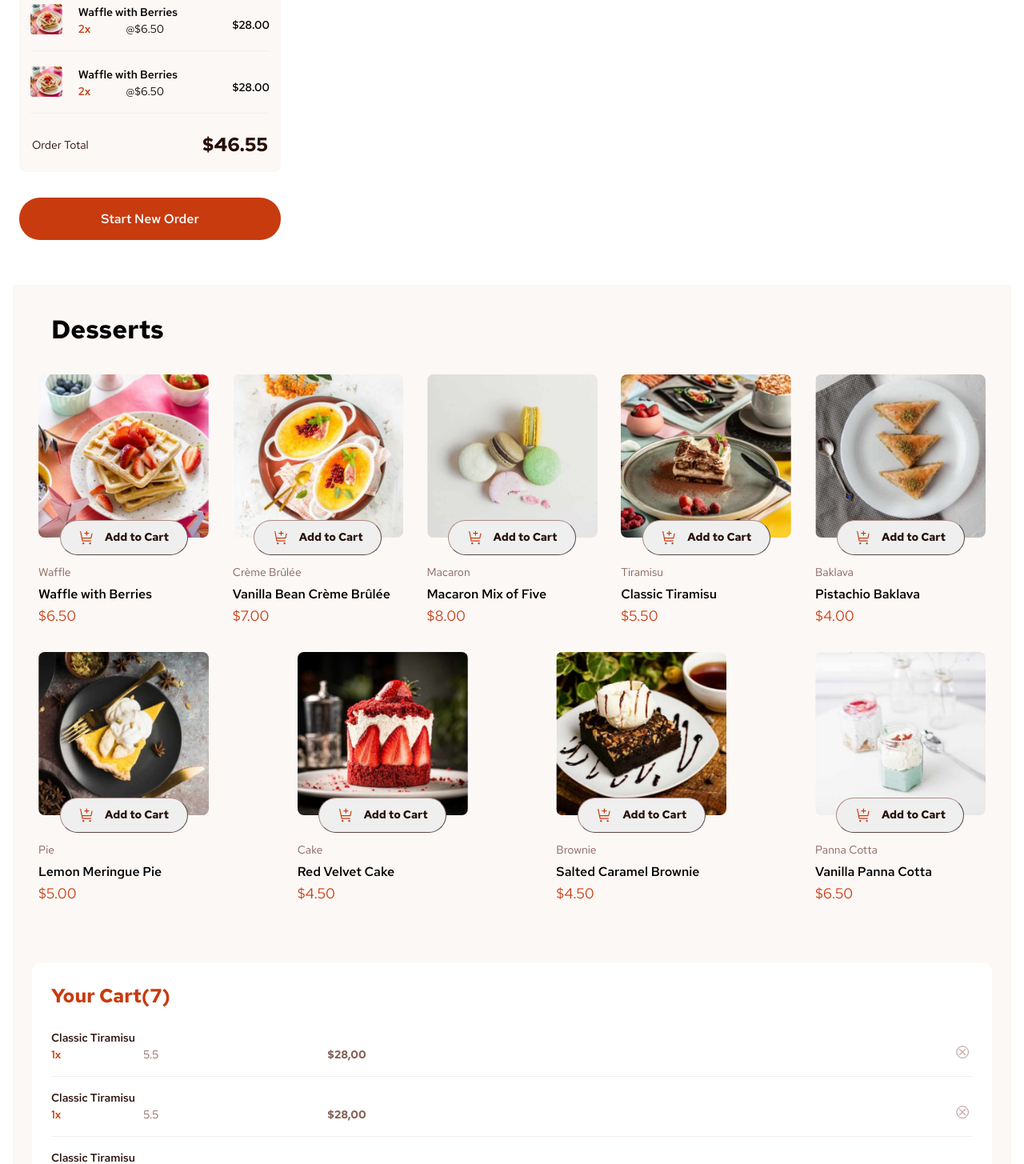
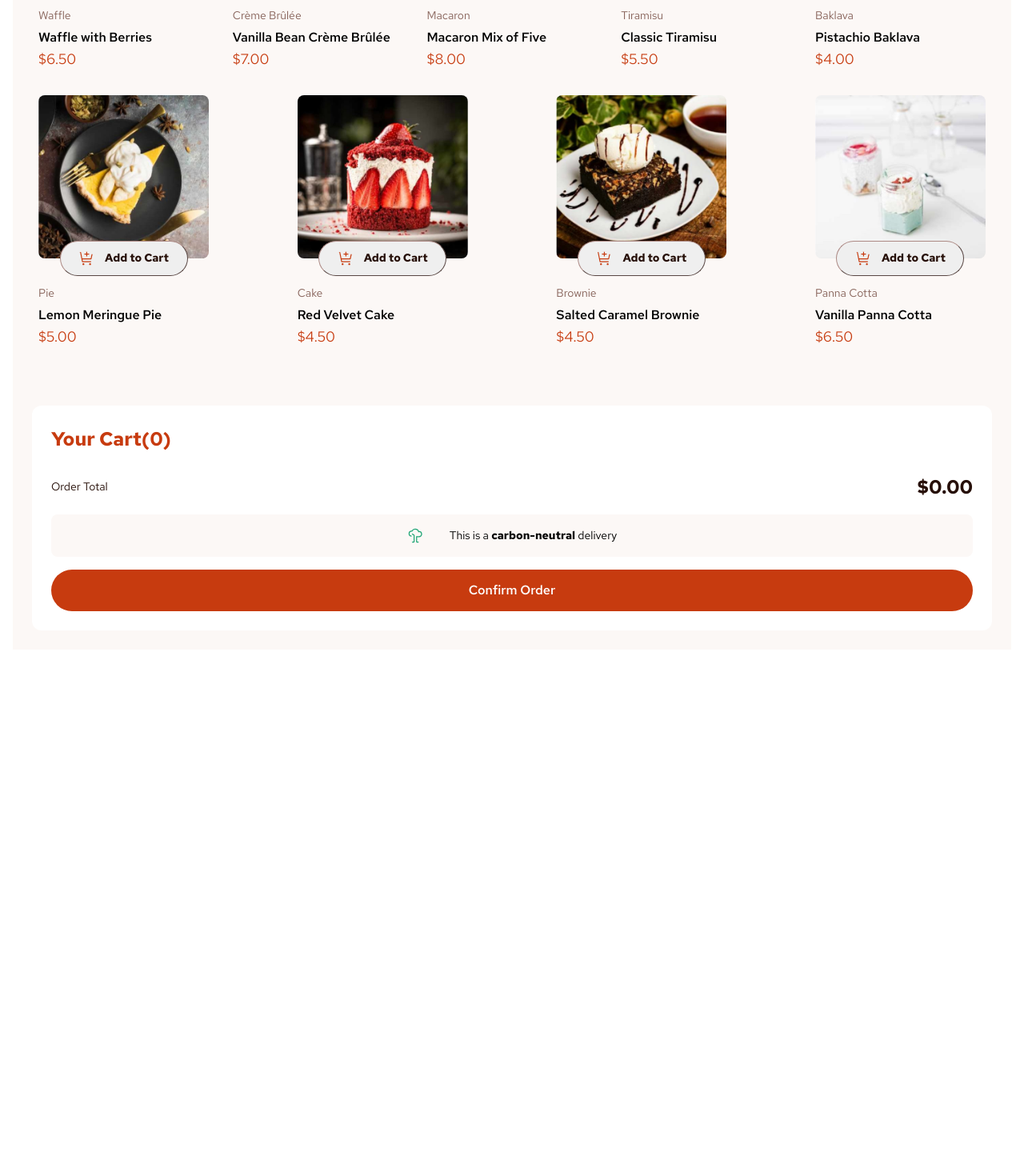
Before and after one commit to clickglue/product-list-react, a React (Vite) app: page / in a window 1280 px wide. Shown: the part 340-1795 px from the top of the page at 80% size. After the commit the page ends 1152 px from the top, so only its background shows below. Built offline with nearby package versions, Linux system fonts and the light colour scheme.

Commit message:
Added functionality

```diff
--- a/src/App.jsx
+++ b/src/App.jsx
@@ -1,11 +1,9 @@
 import styles from "/src/App.module.css";
-import Mobile from "./pages/mobile";
-import Modal from "./pages/Modal";
+import Mobile from "./pages/Mobile";
 
 function App() {
   return (
     <main className={styles.app}>
-      <Modal></Modal>
       <Mobile></Mobile>
     </main>
   );
--- a/src/components/AddToCart/AddToCart.jsx
+++ b/src/components/AddToCart/AddToCart.jsx
@@ -1,14 +1,49 @@
+import { useState, useEffect } from "react";
 import styles from "./AddToCart.module.css";
+import PropTypes from "prop-types";
 
-function AddToCart() {
+function AddToCart({ itemData, onDataChange }) {
+  AddToCart.propTypes = {
+    itemData: PropTypes.object.isRequired,
+    onDataChange: PropTypes.func.isRequired,
+  };
+  const [quantity, setQuantity] = useState(itemData.quantity);
+
+  function handleMinus() {
+    if (quantity == 1) {
+      setQuantity(0);
+      itemData.quantity=0
+      itemData.itemTotal=0
+      onDataChange(itemData);
+    } else {
+      setQuantity(quantity - 1);
+      itemData.quantity=quantity-1
+      itemData.itemTotal=(quantity-1)*itemData.price
+      onDataChange(itemData);
+    }
+  }
+  function handlePlus() {
+    setQuantity(quantity + 1);
+    itemData.quantity=quantity+1
+    itemData.itemTotal=(quantity+1)*itemData.price
+    onDataChange(itemData);
+  }
+
   return (
     <main className={styles.addToCart}>
-      <button className={styles.button1}>
+      <button
+        className={styles.button1}
+        style={{ display: quantity == 0 ? "flex" : "none" }}
+        onClick={handlePlus}
+      >
         <img src="/src/assets/images/icon-add-to-cart.svg" alt="Add to cart" />
         <h1>Add to Cart</h1>
       </button>
-      <button className={styles.button2}>
-        <div className={styles.minusSign}>
+      <button
+        className={styles.button2}
+        style={{ display: quantity == 0 ? "none" : "flex" }}
+      >
+        <div className={styles.minusSign} onClick={handleMinus}>
           <img
             className={styles.img1}
             src="/src/assets/images/icon-circle.svg"
@@ -20,8 +55,8 @@ function AddToCart() {
             alt="Minus"
           />
         </div>
-        <h1>1</h1>
-        <div className={styles.plusSign}>
+        <h1>{quantity}</h1>
+        <div className={styles.plusSign} onClick={handlePlus}>
           <img
             className={styles.img1}
             src="/src/assets/images/icon-circle.svg"
--- a/src/components/Cart/Cart.jsx
+++ b/src/components/Cart/Cart.jsx
@@ -1,22 +1,51 @@
 import styles from "/src/components/Cart/Cart.module.css";
 import Order from "/src/components/Order/Order";
 
-function Cart() {
+function Cart({ cartData, onDataChange, onConfirm }) {
+  function calcultateTotal() {
+    var total = 0;
+    cartData.map((item) => {
+      if (item.quantity != 0) {
+        total = total + item.itemTotal;
+      }
+    });
+    return total;
+  }
+  function calcultateItems() {
+    var total = 0;
+    cartData.map((item) => {
+      if (item.quantity != 0) {
+        total = total + 1;
+      }
+    });
+    return total;
+  }
+
+
   return (
     <article className={styles.cart}>
       <header>
-        <h1>Your Cart(7)</h1>
+        <h1>Your Cart({calcultateItems()})</h1>
       </header>
       <main>
         <div className={styles.orderContainer}>
-          <Order></Order>
-          <Order></Order>
-          <Order></Order>
+        {cartData.map((item) =>
+          item.quantity != 0 ? (
+            <Order itemData={item} onDataChange={onDataChange}></Order>
+          ) : (
+            ""
+          )
+        )}
         </div>
 
         <div className={styles.total}>
           <h2>Order Total</h2>
-          <p>$46.55</p>
+          <p>
+            {new Intl.NumberFormat("en-US", {
+              style: "currency",
+              currency: "USD",
+            }).format(calcultateTotal())}
+          </p>
         </div>
         <div className={styles.carbon}>
           <img
@@ -27,7 +56,7 @@ function Cart() {
             This is a <strong>carbon-neutral</strong> delivery
           </p>
         </div>
-        <button>
+        <button onClick={onConfirm}>
           <h2>Confirm Order</h2>
         </button>
       </main>
--- a/src/components/Item/Item.jsx
+++ b/src/components/Item/Item.jsx
@@ -2,9 +2,10 @@ import styles from "./Item.module.css";
 import PropTypes from "prop-types";
 import AddToCart from "../AddToCart/AddToCart";
 
-function Item({ itemData }) {
+function Item({ itemData, onDataChange }) {
   Item.propTypes = {
     itemData: PropTypes.object.isRequired,
+    onDataChange: PropTypes.func.isRequired
   };
 
   return (
@@ -14,7 +15,7 @@ function Item({ itemData }) {
         <source srcSet={itemData.image.tablet} media="(min-width: 768px)" />
         <img src={itemData.image.mobile} alt={`Picture of ${itemData.name}`} />
       </picture>
-      <AddToCart />
+      <AddToCart itemData={itemData} onDataChange={onDataChange}/>
       <section className={styles.content}>
         <h1>{itemData.category}</h1>
         <h2>{itemData.name}</h2>
--- /dev/null
+++ b/src/components/Modal/Modal.jsx
@@ -0,0 +1,49 @@
+import styles from "/src/components/Modal/Modal.module.css";
+import OrderSummary from "/src/components/OrderSummary/OrderSummary";
+
+function Modal({ cartData, onCloseModal }) {
+  function calcultateTotal() {
+    var total = 0;
+    cartData.map((item) => {
+      if (item.quantity != 0) {
+        total = total + item.itemTotal;
+      }
+    });
+    return total;
+  }
+  return (
+    <main className={styles.modal}>
+      <img
+        src="/src/assets/images/icon-order-confirmed.svg"
+        alt="Order confirmed!"
+      />
+      <h1>Order Confirmed</h1>
+      <h3>We hope you enjoy your food!</h3>
+      <div className={styles.orderSummary}>
+        {cartData.map((item) =>
+          item.quantity != 0 ? (
+            <OrderSummary itemData={item}></OrderSummary>
+          ) : (
+            ""
+          )
+        )}
+        <div>
+          <div className={styles.total}>
+            <h2>Order Total</h2>
+            <p>
+              {new Intl.NumberFormat("en-US", {
+                style: "currency",
+                currency: "USD",
+              }).format(calcultateTotal())}
+            </p>
+          </div>
+        </div>
+      </div>
+      <button onClick={onCloseModal}>
+        <h2>Start New Order</h2>
+      </button>
+    </main>
+  );
+}
+
+export default Modal;
--- a/src/components/Order/Order.jsx
+++ b/src/components/Order/Order.jsx
@@ -1,26 +1,26 @@
 import styles from "/src/components/Order/Order.module.css";
 
-const data = {
-  image: {
-    thumbnail: "./assets/images/image-tiramisu-thumbnail.jpg",
-    mobile: "./assets/images/image-tiramisu-mobile.jpg",
-    tablet: "./assets/images/image-tiramisu-tablet.jpg",
-    desktop: "./assets/images/image-tiramisu-desktop.jpg",
-  },
-  name: "Classic Tiramisu",
-  category: "Tiramisu",
-  price: 5.5,
-};
+function Order({ itemData, onDataChange }) {
 
-function Order() {
+  function reset() {
+    itemData.quantity=0
+    onDataChange(itemData);
+    console.log('reset')
+  }
+
   return (
     <main className={styles.order}>
       <div className={styles.orderGrid}>
-        <h1>{data.name}</h1>
-        <h2 className={styles.orderAmount}>1x</h2>
-        <h2 className={styles.itemPrice}>{data.price}</h2>
-        <h2 className={styles.orderTotal}>$28,00</h2>
-        <div className={styles.removeSign}>
+        <h1>{itemData.name}</h1>
+        <h2 className={styles.orderAmount}>{itemData.quantity}x</h2>
+        <h2 className={styles.itemPrice}>{itemData.price}</h2>
+        <h2 className={styles.orderTotal}>
+          {new Intl.NumberFormat("en-US", {
+            style: "currency",
+            currency: "USD",
+          }).format(itemData.itemTotal)}
+        </h2>
+        <div className={styles.removeSign} onClick={reset}>
           <img
             className={styles.img1}
             src="/src/assets/images/icon-circle-grey.svg"
--- a/src/components/OrderSummary/OrderSummary.jsx
+++ b/src/components/OrderSummary/OrderSummary.jsx
@@ -1,20 +1,6 @@
 import styles from "/src/components/OrderSummary/OrderSummary.module.css";
 
-const itemData = {
-  image: {
-    thumbnail: "/src/assets/images/image-waffle-thumbnail.jpg",
-    mobile: "/src/assets/images/image-waffle-mobile.jpg",
-    tablet: "/src/assets/images/image-waffle-tablet.jpg",
-    desktop: "/src/assets/images/image-waffle-desktop.jpg",
-  },
-  name: "Waffle with Berries",
-  category: "Waffle",
-  price: 6.5,
-  itemTotal: 28.0,
-  quantity: 2,
-};
-
-function OrderSummary() {
+function OrderSummary({itemData}) {
   return (
     <main className={styles.orderSummary}>
       <img src={itemData.image.thumbnail} alt={itemData.name} />
--- a/src/pages/Mobile.jsx
+++ b/src/pages/Mobile.jsx
@@ -1,18 +1,48 @@
+import { useState } from "react";
 import styles from "/src/pages/Mobile.module.css";
 import Item from "/src/components/Item/Item";
+import Modal from "/src/components/Modal/Modal";
 import Cart from "/src/components/Cart/Cart";
 import data from "/data.json";
 
 function Mobile() {
+  const [cartData, setCartData] = useState(data);
+  const [showModal, setShowModal]=useState(false)
+
+  function onDataChange(updatedCartData) {
+    const updatedItems = cartData.map((item) =>
+      item.name === updatedCartData.name
+        ? {
+            ...item,
+            quantity: updatedCartData.quantity,
+          }
+        : item
+    );
+    if (updatedItems !== cartData) {
+      setCartData(updatedItems);
+    }
+  }
+  function onConfirm(){
+    setShowModal(true)
+    //show modal
+  }
+  function onCloseModal(){
+    setCartData(data)
+    setShowModal(false)
+    //close modal
+  }
+
   return (
     <main className={styles.app}>
+      {showModal&&
+      <Modal cartData={cartData} onCloseModal={onCloseModal}></Modal>}
       <div className={styles.itemContainer}>
         <h1 className={styles.head1}>Desserts</h1>
-        {data.map((item) => (
-          <Item itemData={item}></Item>
+        {cartData.map((item) => (
+          <Item itemData={item} onDataChange={onDataChange}></Item>
         ))}
       </div>
-      <Cart></Cart>
+      <Cart cartData={cartData} onDataChange={onDataChange} onConfirm={onConfirm}></Cart>
     </main>
   );
 }
--- a/src/pages/Modal.jsx
+++ /dev/null
@@ -1,31 +0,0 @@
-import styles from "/src/pages/Modal.module.css";
-import OrderSummary from "/src/components/OrderSummary/OrderSummary";
-
-function Modal() {
-  return (
-    <main className={styles.modal}>
-      <img
-        src="/src/assets/images/icon-order-confirmed.svg"
-        alt="Order confirmed!"
-      />
-      <h1>Order Confirmed</h1>
-      <h3>We hope you enjoy your food!</h3>
-      <div className={styles.orderSummary}>
-        <OrderSummary></OrderSummary>
-        <OrderSummary></OrderSummary>
-        <OrderSummary></OrderSummary>
-        <div>
-          <div className={styles.total}>
-            <h2>Order Total</h2>
-            <p>$46.55</p>
-          </div>
-        </div>
-      </div>
-      <button>
-        <h2>Start New Order</h2>
-      </button>
-    </main>
-  );
-}
-
-export default Modal;
```
Also changed, not shown: data.json (+27 -9 lines), src/components/Modal/Modal.module.css (renamed from src/pages/Modal.module.css).
